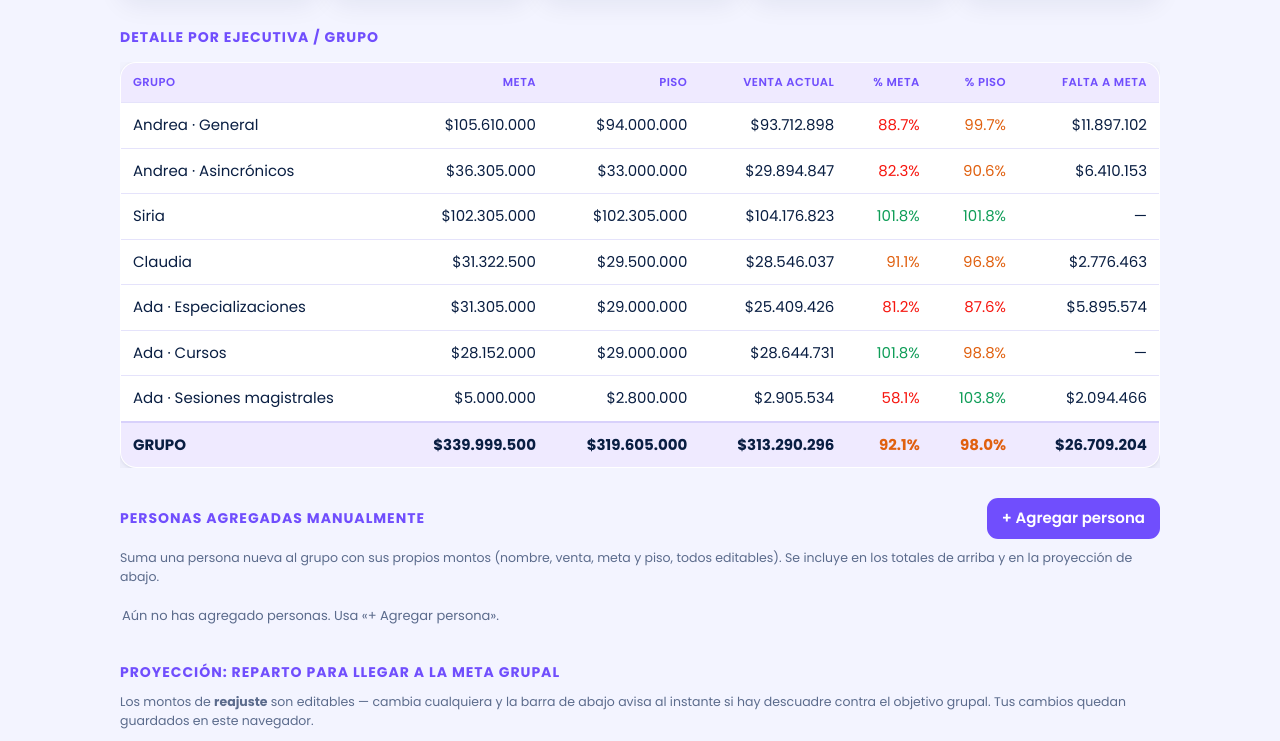
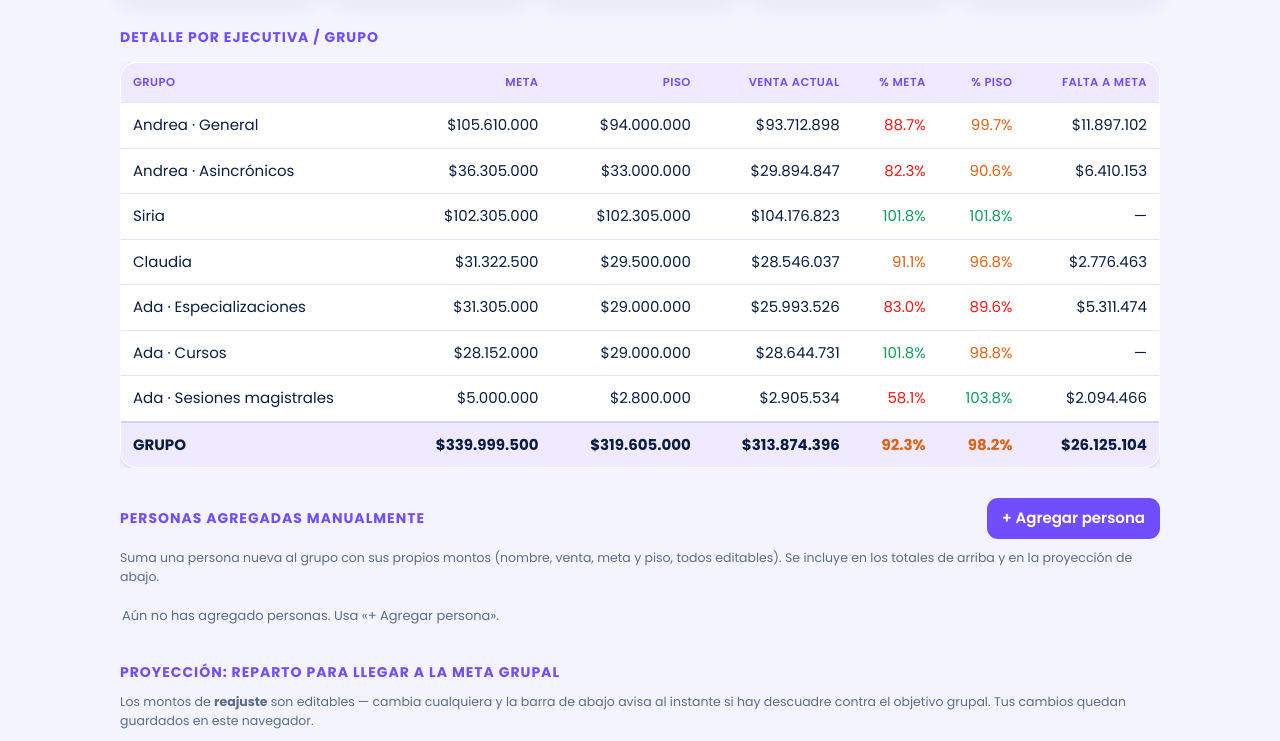
Before and after one commit to andresepadipa/adipa, a plain HTML site: page index.html in a window 1280 px wide. Shown: the part 329-1070 px from the top of the page. Drawn offline with Linux system fonts and the light colour scheme.

Commit message:
Update index.html

```diff
--- a/index.html
+++ b/index.html
@@ -167,7 +167,7 @@ const BASE = [
   {key:'aa', label:'Andrea · Asincrónicos',    actual:29894847,  meta:36305000,  piso:33000000},
   {key:'si', label:'Siria',                              actual:104176823, meta:102305000, piso:102305000},
   {key:'cl', label:'Claudia',                            actual:28546037,  meta:31322500,  piso:29500000},
-  {key:'es', label:'Ada · Especializaciones',       actual:25409426,  meta:31305000,  piso:29000000},
+  {key:'es', label:'Ada · Especializaciones',       actual:25993526,  meta:31305000,  piso:29000000},
   {key:'cu', label:'Ada · Cursos',                  actual:28644731,  meta:28152000,  piso:29000000},
   {key:'se', label:'Ada · Sesiones magistrales',    actual:2905534,   meta:5000000,   piso:2800000},
 ];
```
